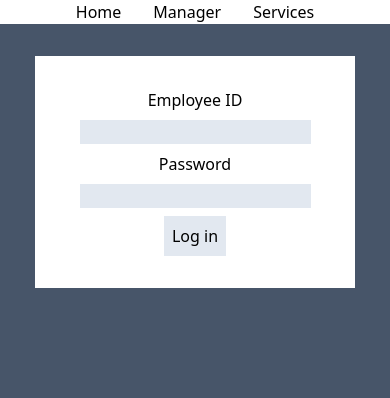
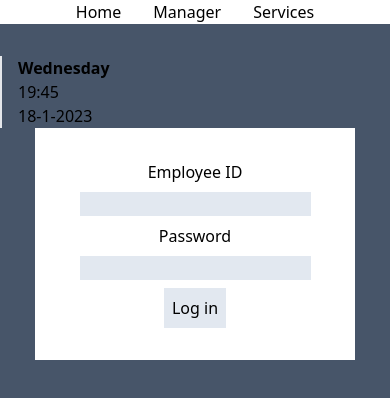
Before and after one commit to AroonSalotra/employee-database, a React (Vite) app: page / in a window 390 px wide. Shown: the top 398 px of the page. Built offline with nearby package versions, Linux system fonts and the light colour scheme.

Commit message:
add date and time header & some mobile responsiveness

```diff
--- a/src/App.jsx
+++ b/src/App.jsx
@@ -1,6 +1,4 @@
 import './App.css'
-import EmployeeCard from './components/EmployeeCard'
-// import EmployeeData from "./data/EmployeeData.json"
 import Employees from './components/Employees'
 import { BrowserRouter, Routes, Route } from 'react-router-dom'
 import LoginForm from './components/LoginForm'
@@ -8,11 +6,7 @@ import Navbar from './components/Navbar'
 import dayjs from "dayjs";
 import { useState, useEffect } from 'react'
 import Deliveries from './components/Deliveries'
-import { db } from './firebase-config'
-import {
-  getDoc, collection, getDocs,
-  addDoc
-} from "firebase/firestore"
+import Header from './components/Header'
 
 function App() {
 
@@ -39,6 +33,7 @@ function App() {
       <BrowserRouter>
 
         <Navbar />
+        <Header day={today} />
 
         <Routes>
 
@@ -48,8 +43,8 @@ function App() {
 
           <Route path='manager'
             element={<>
+              <Deliveries day={today} dayId={todayData?.dayId} />
               <Employees day={today} />
-              <Deliveries day={today} dayId={todayData?.dayId} />
             </>}
           />
 
--- a/src/components/Deliveries.jsx
+++ b/src/components/Deliveries.jsx
@@ -42,7 +42,9 @@ const Deliveries = ({ today, dayId }) => {
     }, [dayId])
 
     return (
-        <div className="bg-slate-500">
+        <div>
+
+            <h2 className="title">Deliveries</h2>
 
             <div className="flex justify-center gap-20 py-4 text-3xl">
 
@@ -58,7 +60,7 @@ const Deliveries = ({ today, dayId }) => {
 
             </div>
 
-            <div className="w-52 mx-auto overflow-hidden">
+            <div className="w-80 mx-auto overflow-hidden">
 
                 <div className="flex justify-start transition-all"
                     style={{ transform: `translateX(-${index}00%)` }}>
--- a/src/components/DeliveryItem.jsx
+++ b/src/components/DeliveryItem.jsx
@@ -11,7 +11,7 @@ const DeliveryItem = ({ deliveryFrom }) => {
     }, [])
 
     return (
-        <li className="flex justify-between bg-lime-500 p-2 w-52 my-4">
+        <li className="flex justify-between bg-lime-500 p-2 w-80 my-4">
             {deliveryFrom}
             <span className="bg-white px-4 rounded-lg w-32">due by {time}</span>
         </li>
--- a/src/components/Employees.jsx
+++ b/src/components/Employees.jsx
@@ -24,20 +24,21 @@ const Employees = ({ day }) => {
     }, [])
 
     useEffect(() => {
-        console.log(employeeData)
+        // console.log(employeeData)
     }, [employeeData])
 
     // console.log(EmployeeData)
 
 
     return (
-        <section>
+        <section className="pt-20">
 
-            <h1 className="text-4xl text-center font-semibold bg-white text-slate-600 w-fit mx-auto px-8 py-2">
-                {day}
+            <h1 className="title">
+                {/* {day} */}
+                Today's Employees
             </h1>
 
-            <div className="gap-4 pt-20 grid grid-cols-3">
+            <div className="gap-4 pt-20 sm:grid grid-cols-3">
 
                 {employeeData.map(({ employeeId, name, start, end }, index) => {
                     return <Fragment key={index}>
--- /dev/null
+++ b/src/components/Header.jsx
@@ -0,0 +1,32 @@
+import dayjs from "dayjs";
+import { useEffect, useState } from "react";
+
+const Header = ({ day }) => {
+
+    const [time, setTime] = useState(null)
+    const [date, setDate] = useState(null)
+
+    useEffect(() => {
+        const initDayjs = dayjs().day()
+        const getTime = dayjs().day(initDayjs).format(`H:mm`)
+        const getDay = dayjs().day(initDayjs).format(`DD-M-YYYY`)
+        setTime(t => getTime)
+        setDate(d => getDay)
+        console.log(date)
+    }, [])
+
+
+    return (
+        <>
+            <header className="border-l-2 pl-4">
+                <ul>
+                    <li className="font-semibold">{day}</li>
+                    <li>{time}</li>
+                    <li>{date}</li>
+                </ul>
+            </header>
+        </>
+    );
+}
+
+export default Header;
--- a/src/index.css
+++ b/src/index.css
@@ -27,3 +27,7 @@ body {
 .status {
     @apply bg-amber-500 h-1
 }
+
+.title {
+    @apply text-4xl text-center font-semibold bg-white text-slate-600 w-fit mx-auto px-8 py-2
+}
```
